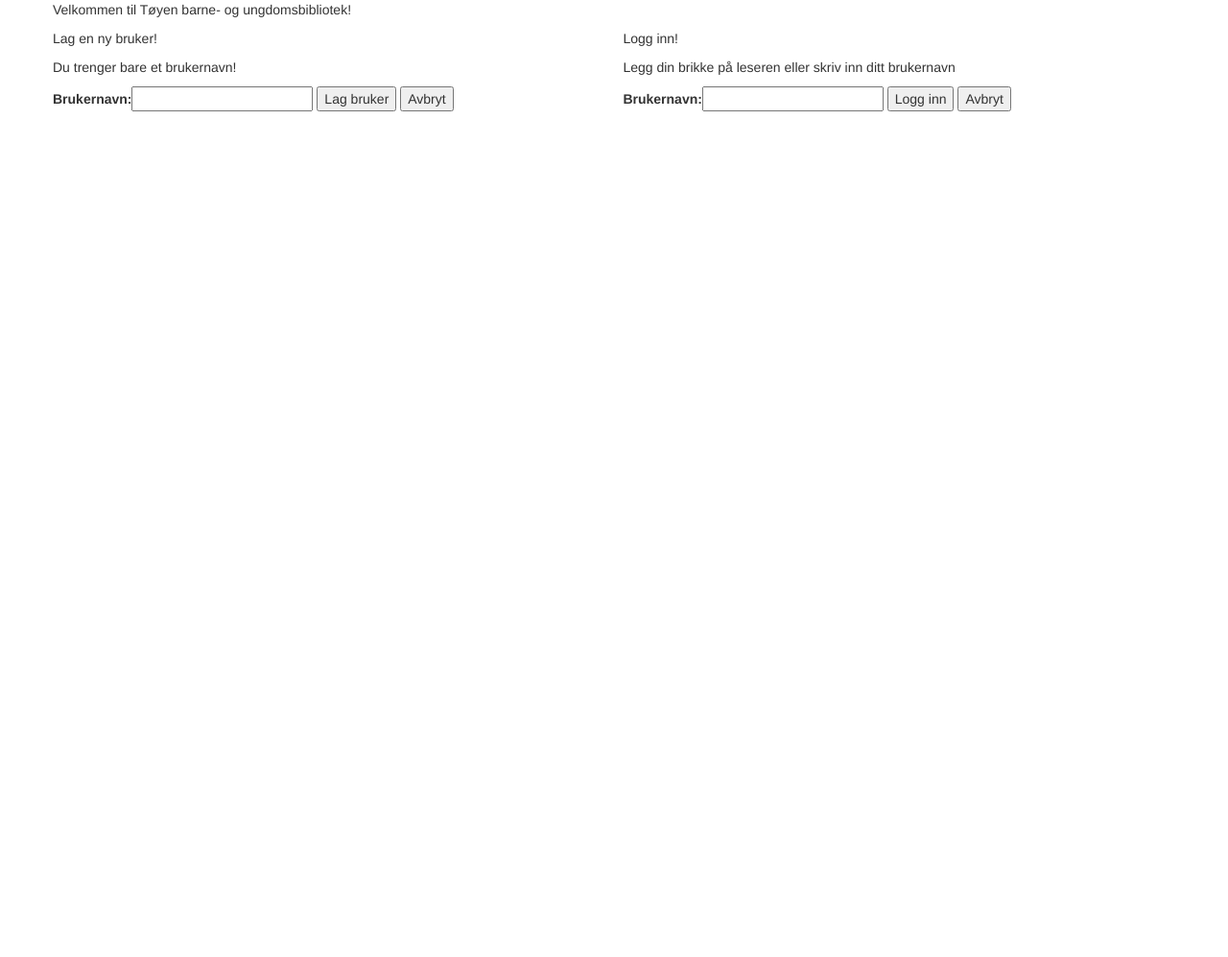
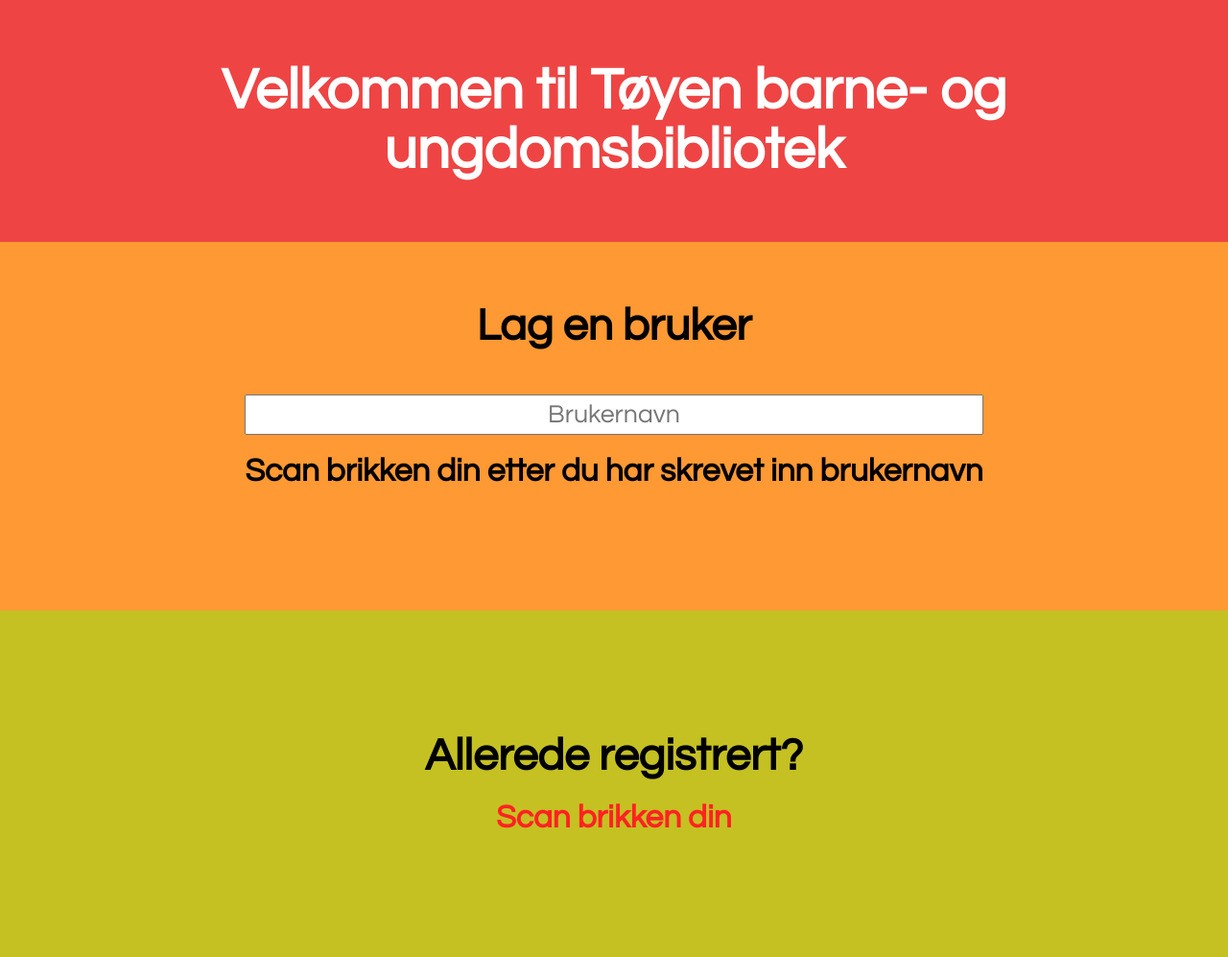
Before and after one commit to toyenyouthlibrary/front-end, a Flask app: page / in a window 1280 px wide. Shown: the whole page at 96% size. Before the commit the page ends 116 px from the top, so only its background shows below. Run offline with Flask 2, Linux system fonts and the light colour scheme; some libraries are stand-ins or nearby versions.

Commit message:
Changed apperance of welcome.html

```diff
--- a/src/frontend.py
+++ b/src/frontend.py
@@ -65,4 +65,4 @@ def show_user_profile(username):
                            rfid=user_.rfid, **user_.details, books=books)
 
 if __name__ == "__main__":
-    app.run(debug=True)
+    app.run(host='0.0.0.0', debug=True)
--- a/src/templates/welcome.html
+++ b/src/templates/welcome.html
@@ -1,63 +1,97 @@
-{% extends "base.html" %}
-{% block title %}{{"Velkommen!"}}{% endblock %}
+<html>
+<head>
+    <title>Tøyen Ungomsbibliotek</title>
+    <link href='https://fonts.googleapis.com/css?family=Questrial' rel='stylesheet' type='text/css'>
+    <style>
+    * {margin: 0;padding: 0;font-family: 'Questrial', sans-serif;}
 
-{% block content %}
-    <table class="container">
-        <tr>
-            <td colspan="2">
-                <div id="header">
-                    <p>Velkommen til Tøyen barne- og ungdomsbibliotek!</p>
-                </div>
-            </td>
-        </tr>
-        <tr>
-            <td>
-                <div id="register" onclick="show_register()">
-                    <div class="text">
-                        <p class="title">Lag en ny bruker!</p>
-                        <p class="info">Du trenger bare et brukernavn!</p>
-                    </div>
-                    <div id="register_form">
-                        <form method="POST" action="/create/">
-                            <label for="r_username">Brukernavn: </label><input type="text" name="username" id="r_username">
-                            <input type="submit" name="register" value="Lag bruker">
-                            <input type="reset" name="reset" value="Avbryt" onclick="cancel()">
-                        </form>
-                    </div>
-                </div>
-            </td>
-            <td>
-                <div id="login" onclick="show_login()">
-                    <div class="text">
-                        <p class="title">Logg inn!</p>
-                        <p class="info">Legg din brikke på leseren eller skriv inn ditt brukernavn</p>
-                    </div>
-                    <div id="login_form">
-                        <form method="POST" action="login">
-                            <label for="l_username">Brukernavn: </label><input type="text" name="username" id="l_username">
-                            <input type="submit" name="login" value="Logg inn">
-                            <input type="reset" name="reset" value="Avbryt" onclick="cancel()">
-                        </form>
-                    </div>
-                </div>
-            </td>
-        </tr>
-    </table>
+    body, html{
+        background-color: #C5C122;
+    }
 
-    <script>
-        function show_register() {
-            document.getElementById("login_form").style.display = "none";
-            document.getElementById("register_form").style.display = "block";
-        }
+    #Header{
+        width: 100%;
+        background-color: #EE4444;
+        color: white;
+        position: relative;
+        padding: 4em 0;
+    }
+    #Header h1{
+        width: 100%;
+        text-align: center;
+        font-size: 45pt;
+    }
+    #CreateUser{
+        display: block;
+        background-color: #FF9933;
+        text-align: center;
+        padding: 4em 0 8em 0;
+    }
+    #CreateUser h2, #Info h2{
+        margin-bottom: 10px;
+        font-size: 35pt;
+        margin-bottom: 1em;
+    }
+    #CreateUser form{
+        margin: 0 auto;
+        display: inline-block;
+    }
+    #CreateUser form input{
+        padding: 5px;
+        margin-bottom: 5px;
+        display: block;
+        font-size: 20pt;
+        display: block;
+        width: 100%;
+        margin-bottom: 0.8em;
+        text-align: center;
+    }
+    ::-webkit-input-placeholder {
+       text-align: center;
+    }
 
-        function show_login() {
-            document.getElementById("register_form").style.display = "none";
-            document.getElementById("login_form").style.display = "block";
-        }
+    :-moz-placeholder { /* Firefox 18- */
+       text-align: center;
+    }
 
-        function cancel() {
-            document.getElementById("register_form").style.display = "none";
-            document.getElementById("login_form").style.display = "none";
-        }
-    </script>
-{% endblock %}
+    ::-moz-placeholder {  /* Firefox 19+ */
+       text-align: center;
+    }
+
+    :-ms-input-placeholder {
+       text-align: center;
+    }
+    #CreateUser b, #Info b{
+        font-size: 25pt;
+    }
+    #Info{
+        display: block;
+        background-color: #C5C122;
+        text-align: center;
+        padding: 8em 0;
+    }
+    #Info h2{
+        margin-bottom: 0.5em;
+    }
+    #Info b{
+        color: #F22;
+    }
+    </style>
+</head>
+<body>
+
+<div id="Header">
+    <h1>Velkommen til Tøyen barne- og ungdomsbibliotek</h1>
+</div>
+<div id="CreateUser">
+    <h2>Lag en bruker</h2>
+    <form action="/create/" method="POST">
+        <input type="text" name="username" placeholder="Brukernavn" />
+        <b>Scan brikken din etter du har skrevet inn brukernavn</b>
+    </form>
+</div><div id="Info">
+    <h2>Allerede registrert?</h2>
+    <b>Scan brikken din</b>
+</div>
+
+</body>
```
Also changed, not shown: src/templates/welcome_old.html (added, +63 -0 lines).
